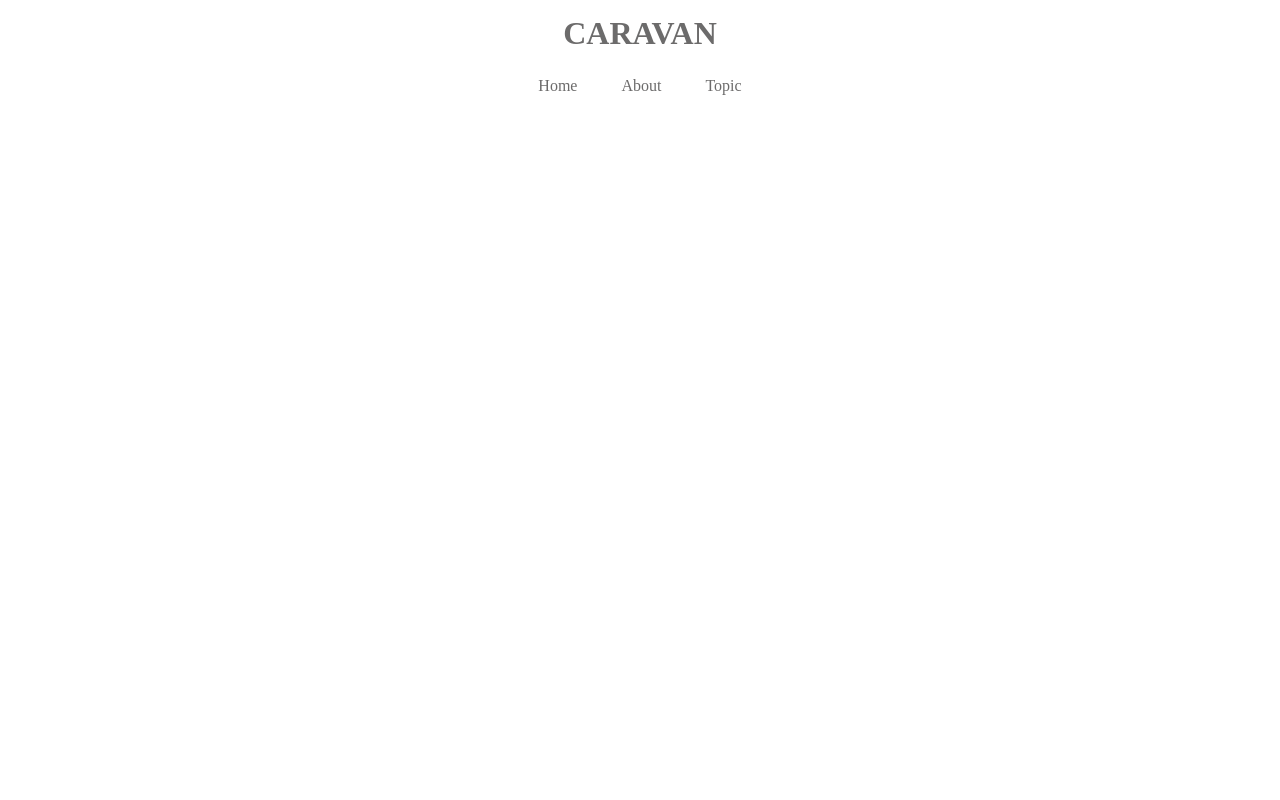
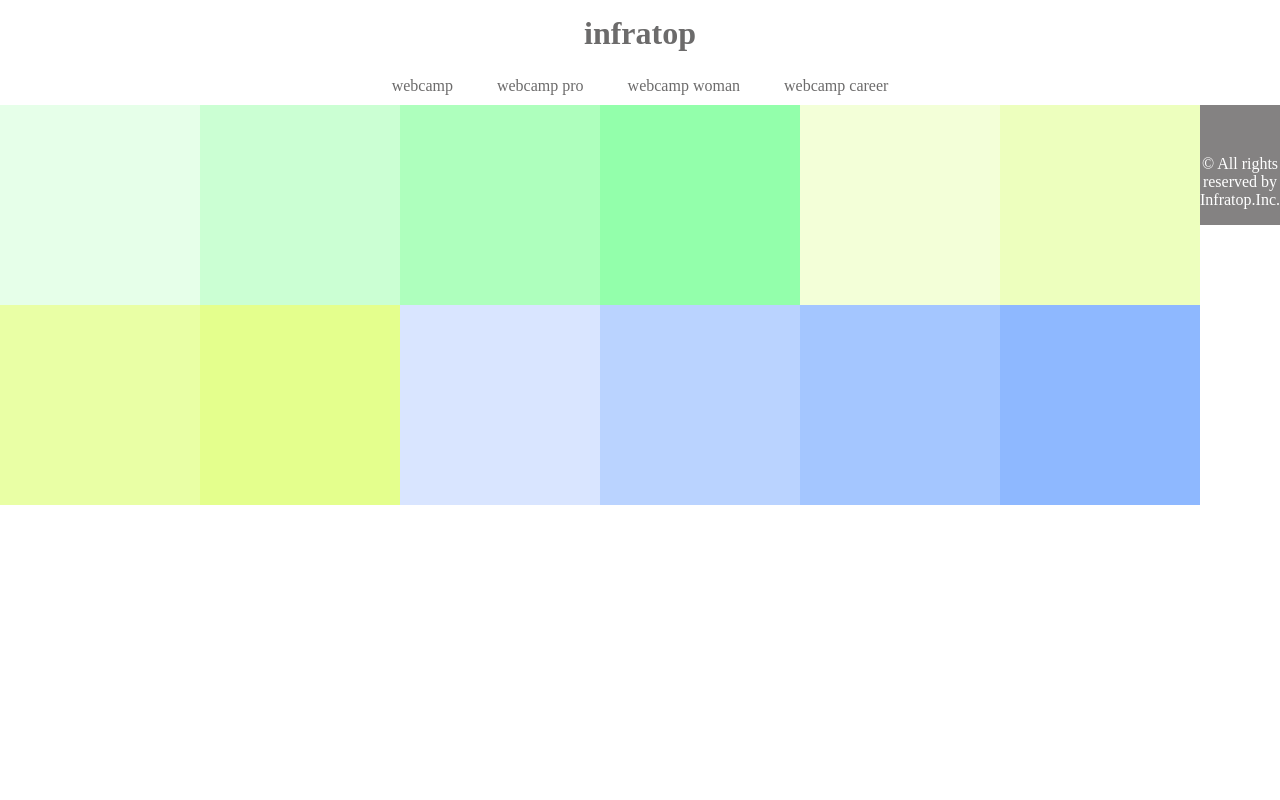
Before and after one commit to gengotsukai/Chapter5ENSHUKADAI, a plain HTML site: page index.html in a window 1280 px wide. Shown: the top 800 px of the page. Drawn offline with Linux system fonts and the light colour scheme.

Commit message:
kadai kusenchu

```diff
--- a/index.html
+++ b/index.html
@@ -4,33 +4,44 @@
   <meta charset="UTF-8">
   <!-- CSSファイルの読み込み -->
   <link rel="stylesheet" href="style.css">
-  <title>CARAVAN</title>
+  <title>Chapter5ENSHUKADAI</title>
 </head>
 <body>
    <!-- header -->
   <header>
     <h1 class="headline">
-      <a href="index.html">CARAVAN</a>
+      <a href="https://web-camp.io/">infratop</a>
     </h1>
   </header>
   <nav>
     <ul class="nav-list">
-       <li class="nav-list-item">
-        <a href="index.html">Home</a>
-      </li>
-      <li class="nav-list-item">About</li>
-      <li class="nav-list-item">Topic</li>
+      <li class="nav-list-item">
+        <a href="https://web-camp.io/">webcamp</a>
+       </li>
+      <li class="nav-list-item">
+        <a href="https://web-camp.io/">webcamp pro</a>
+       </li>
+      <li class="nav-list-item">
+        <a href="https://web-camp.io/">webcamp woman<a>
+       </li>
+      <li class="nav-list-item">
+        <a href="https://web-camp.io/">webcamp career</a>
+       </li>
     </ul>
-  </nav>
-   <!-- main-visual用のdiv -->
-  <div class="main-visual">
-    <div class="main-visual-content"></div>
-  </div>
-  <!-- main用のdiv -->
-  <div class="main clearfix">
-    <div class="blog"></div>
-    <div class="sidebar"></div>
-  </div>
+
+    <div class="box1"></div>
+    <div class="box2"></div>
+    <div class="box3"></div>
+    <div class="box4"></div>
+    <div class="box5"></div>
+    <div class="box6"></div>
+    <div class="box7"></div>
+    <div class="box8"></div>
+    <div class="box9"></div>
+    <div class="box10"></div>
+    <div class="box11"></div>
+    <div class="box12"></div>
+
   <!-- footer -->
   <footer>
      <p class="footer-text">© All rights reserved by Infratop.Inc.</p>
--- a/style.css
+++ b/style.css
@@ -34,31 +34,88 @@ header .headline {
   margin: 0 20px;
 }
 
-
-.main-visual {
-  width: 100%; /* 横幅 */
-  height: 300px; /* 高さ */
-
-}
-.main-visual-content{
-  width: 350px; /* 横幅を指定 */
-  height: 300px; /* 親の高さに揃える */
-
+.box1{
+  width: 200px;
+  height: 200px;
+  background-color: #E6FFE9;
+  float: left;
 }
 
-.main {
-  width: 840px; /* 横幅 */
-  margin: 0 auto;
+.box2{
+  width: 200px;
+  height: 200px;
+  background-color: #CBFFD3;
+  float: left;
 }
-.blog {
-  width: 600px;
-  height: 1400px;
-  float: left; /* 要素を左揃えで並べる */
+
+.box3{
+  width: 200px;
+  height: 200px;
+  background-color: #AEFFBD;
+  float: left;
 }
-.sidebar {
-  width: 240px;
-  height: 1400px;
-  float: left; /* 要素を左揃えで並べる */
+
+.box4{
+  width: 200px;
+  height: 200px;
+  background-color: #93FFAB;
+  float: left;
+}
+
+.box5{
+  width: 200px;
+  height: 200px;
+  background-color: #F3FFD8;
+  float: left;
+}
+
+.box6{
+  width: 200px;
+  height: 200px;
+  background-color: #EDFFBE;
+  float: left;
+}
+
+.box7{
+  width: 200px;
+  height: 200px;
+  background-color: #E9FFA5;
+  float: left;
+}
+
+.box8{
+  width: 200px;
+  height: 200px;
+  background-color: #E4FF8D;
+  float: left;
+}
+
+.box9{
+  width: 200px;
+  height: 200px;
+  background-color: #D9E5FF;
+  float: left;
+}
+
+.box10{
+  width: 200px;
+  height: 200px;
+  background-color: #BAD3FF;
+  float: left;
+}
+
+.box11{
+  width: 200px;
+  height: 200px;
+  background-color: #A4C6FF;
+  float: left;
+}
+
+.box12{
+  width: 200px;
+  height: 200px;
+  background-color: #8EB8FF;
+  float: left;
 }
 
 footer {
```
